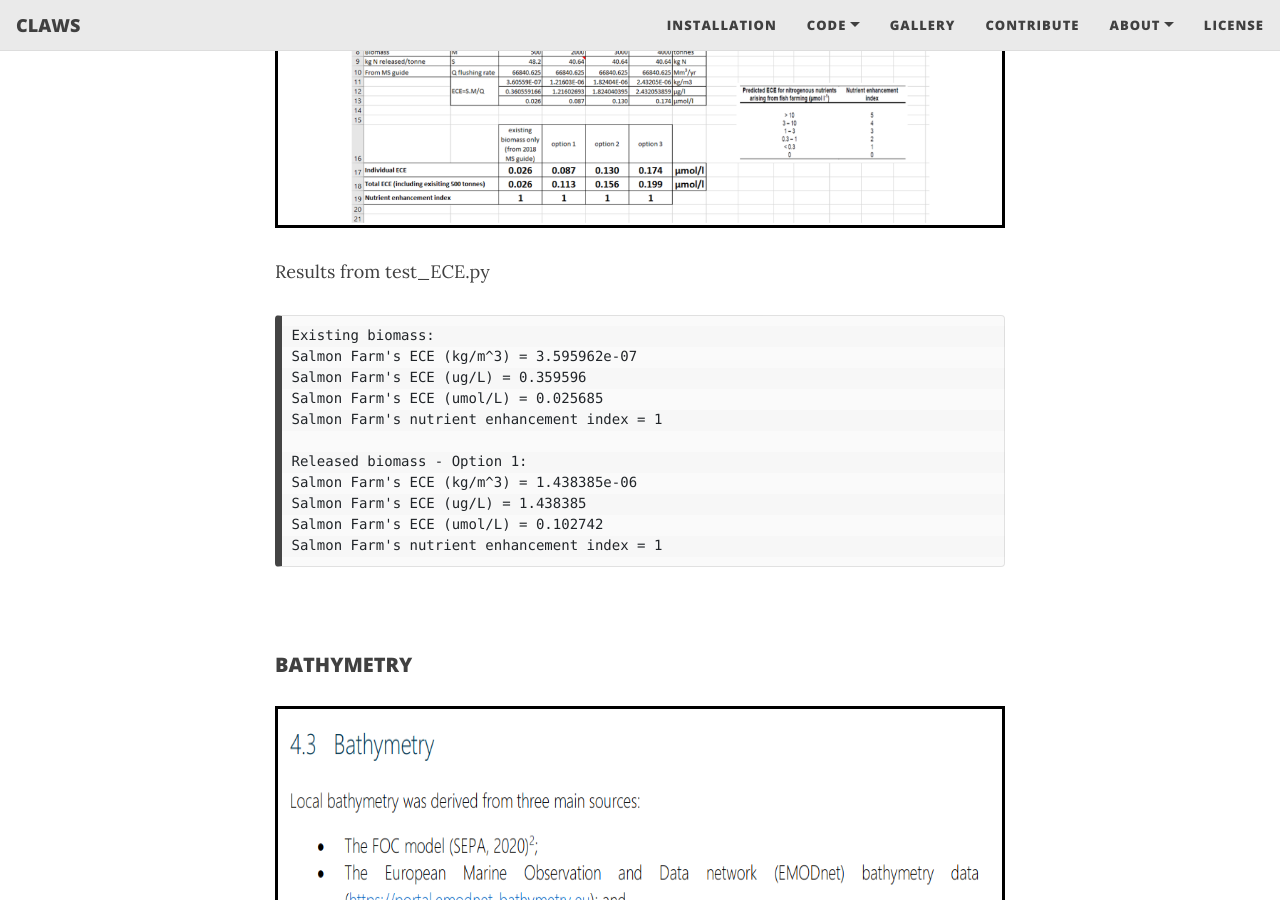
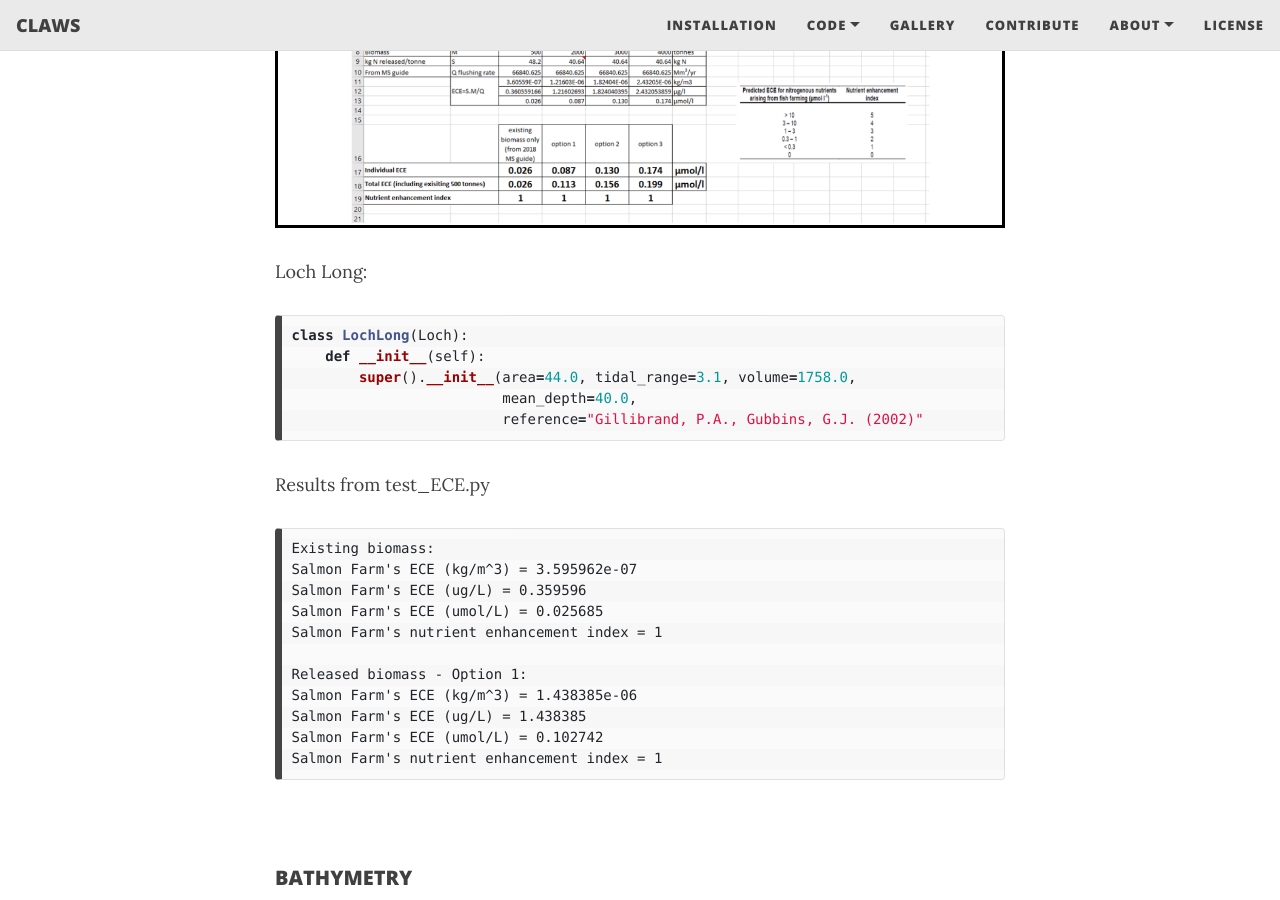
Before and after one commit to claws-scot/claws-scot.github.io, a Jekyll site: the page built from meeting.md, in a window 1280 px wide and 900 px high, scrolled down 662 px. Built offline with Jekyll 4.4.1, drawn with Linux system fonts in a browser that asks for light colours; nearby versions of some CDN libraries.

Commit message:
Editing web pages

````diff
--- a/meeting.md
+++ b/meeting.md
@@ -18,6 +18,15 @@ Reproduce the work presented in the PARTRAC report (uses MIKE 21).
 <p align="center" style="border-style:solid; border:2; border-color:black">
 <img src="/docs/meeting/excel-approx-formulas.png" style="height:300px">
 </p>
+
+Loch Long:
+```python
+class LochLong(Loch):
+    def __init__(self):
+        super().__init__(area=44.0, tidal_range=3.1, volume=1758.0,
+                         mean_depth=40.0,
+                         reference="Gillibrand, P.A., Gubbins, G.J. (2002)"
+```
 
 Results from test_ECE.py
 ```
````
